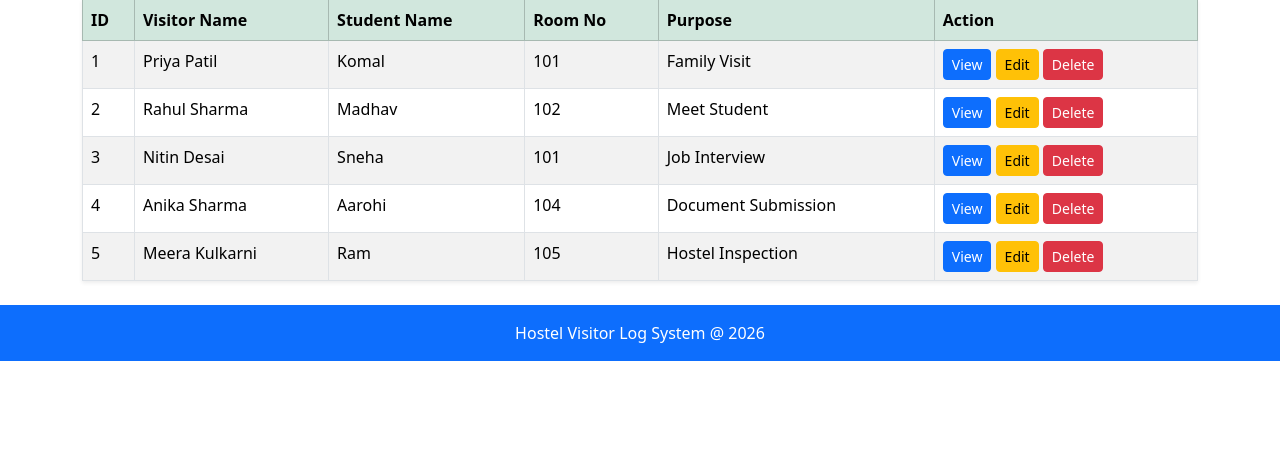
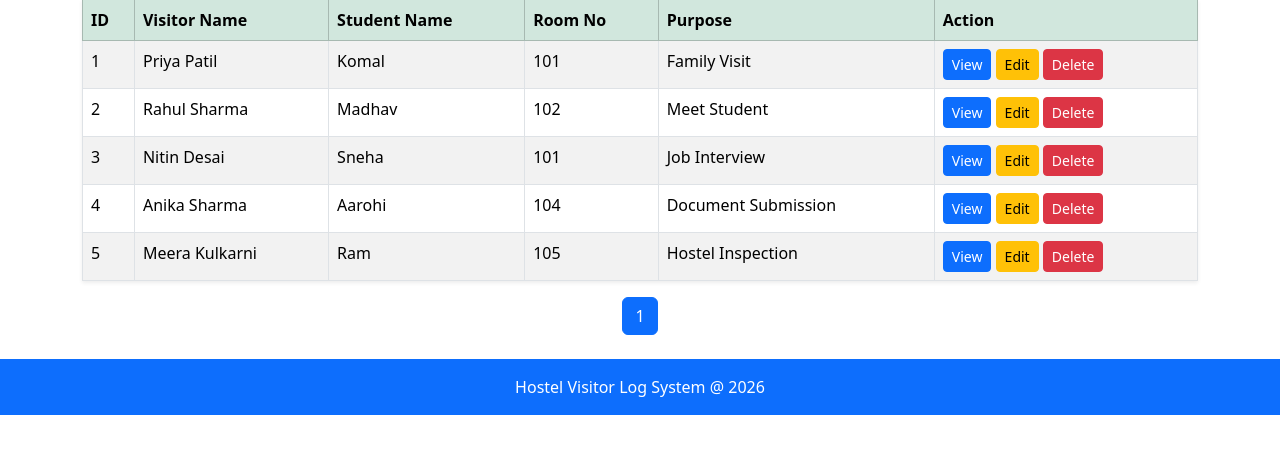
Before and after one commit to biradarvaishnavi444-png/python-training, a Flask app: page /records in a window 1280 px wide. Shown: the part 223-677 px from the top of the page. Run offline with Flask 3, Linux system fonts and the light colour scheme; data comes from the database, SQL or seed files in the repository.

Commit message:
Add pagination to visitor records table for improved navigation

```diff
--- a/templates/records.html
+++ b/templates/records.html
@@ -62,6 +62,15 @@
     </tbody>
 
 </table>
+ <nav class="mt-3">
+            <ul class="pagination justify-content-center">
+                {% for p in range(1, total_pages + 1) %}
+                <li class="page-item {% if p == page %}active{% endif %}">
+                    <a class="page-link" href="{{ url_for('records_page', page=p) }}">{{ p }}</a>
+                </li>
+                {% endfor %}
+            </ul>
+        </nav>
 <script>
             const searchInput = document.getElementById('searchInput');
             const allRows = document.querySelectorAll('#tableBody tr');
```
